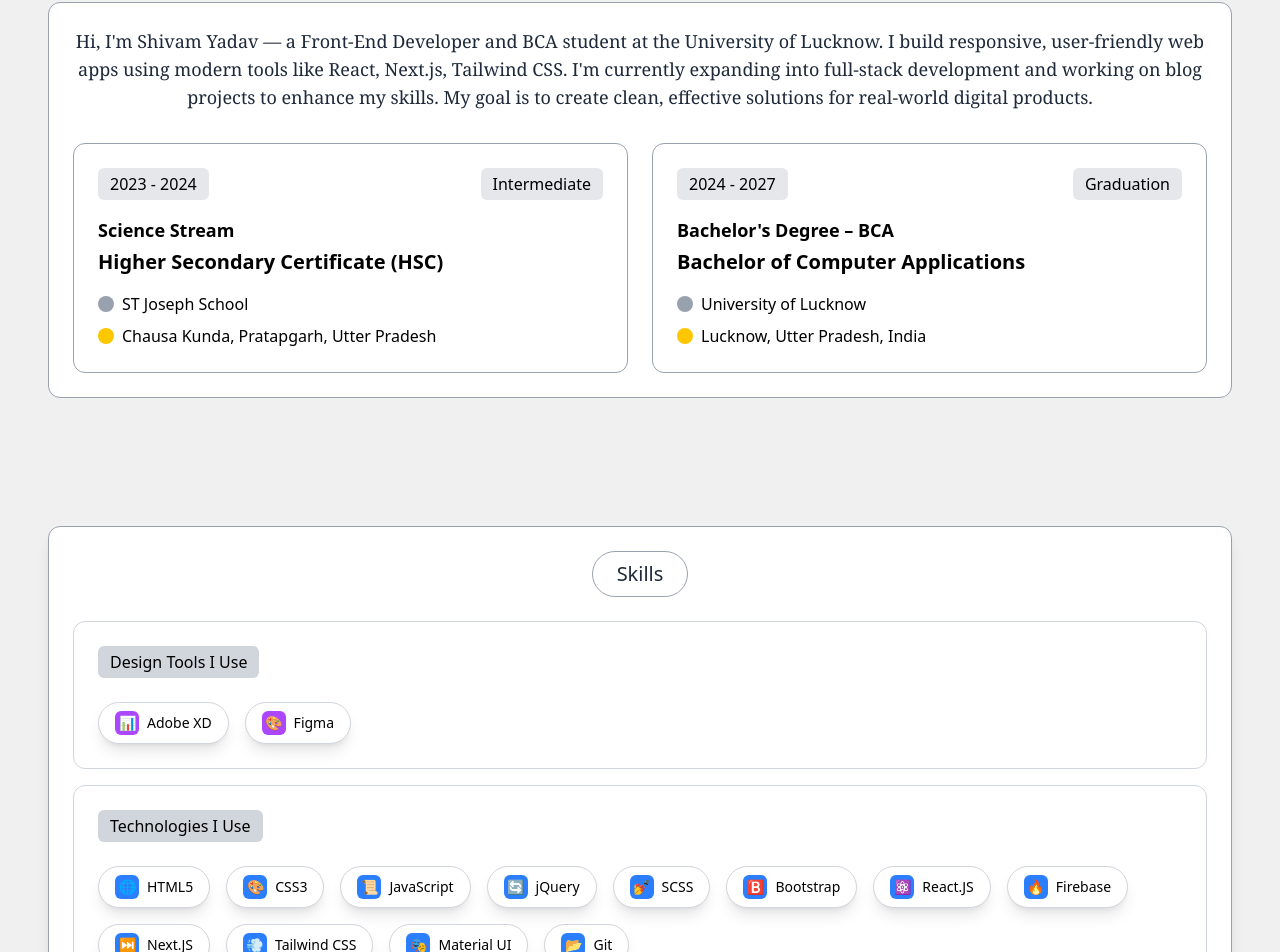
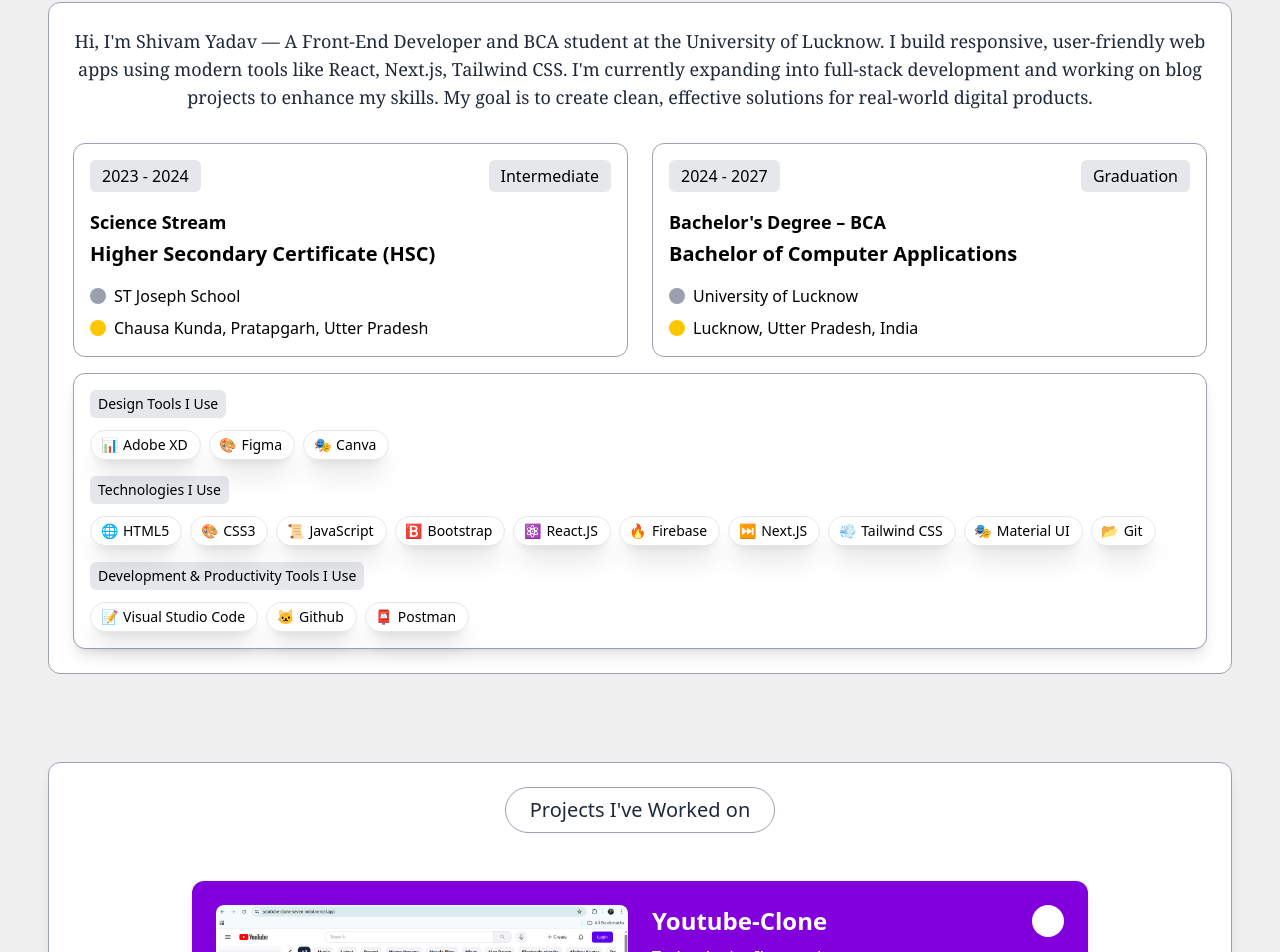
Before and after one commit to iCoder5744/portfolio, a Next.js app: page / in a window 1280 px wide. Shown: the part 958-1910 px from the top of the page. Built offline with nearby package versions, Linux system fonts and the light colour scheme.

Commit message:
edit skill section,

```diff
--- a/src/app/globals.css
+++ b/src/app/globals.css
@@ -21,7 +21,7 @@
 
 @layer components {
   .skill-pill {
-    @apply px-4 py-2 rounded-full flex items-center justify-center gap-2 font-medium text-sm;
+    @apply px-3 py-1 rounded-full flex items-center justify-center gap-2 font-medium text-sm;
   }
 
   .project-card {
--- a/src/app/page.js
+++ b/src/app/page.js
@@ -1,7 +1,7 @@
-import Navbar from '../components/Navbar';
+
 import Hero from '../components/Hero';
 import About from '../components/About';
-import Skills from '../components/Skills';
+
 import Projects from '../components/Projects';
 import Contact from '../components/Contact';
 
@@ -11,7 +11,7 @@
 
       <Hero />
       <About />
-      <Skills />
+
       <Projects />
       <Contact />
     </main>
--- a/src/components/About.js
+++ b/src/components/About.js
@@ -1,16 +1,26 @@
 'use client';
+
+import Skills from '../components/Skills';
+
 export default function About() {
+
+
+
   return (
     <section id="about" className="py-16 px-6 md:px-12">
       <h2 className="text-2xl mb-12 text-center px-6 py-2 w-fit rounded-full mx-auto bg-yellow-400 text-gray-800">About Me</h2>
 
       {/* =============== Education ================ */}
       <div className="mt-12 p-6 rounded-xl border border-gray-400 bg-white">
-      <p className="text-lg mb-8 text-center text-gray-800 dark:textwhite font-serif">
-        Hi, I'm Shivam Yadav — a Front-End Developer and BCA student at the University of Lucknow. I build responsive, user-friendly web apps using modern tools like React, Next.js, Tailwind CSS. I'm currently expanding into full-stack development and working on blog projects to enhance my skills. My goal is to create clean, effective solutions for real-world digital products.
-      </p>
+
+        {/* Discription */}
+        <p className="text-lg mb-8 text-center text-gray-800 dark:textwhite font-serif">
+          Hi, I'm Shivam Yadav — A Front-End Developer and BCA student at the University of Lucknow. I build responsive, user-friendly web apps using modern tools like React, Next.js, Tailwind CSS. I'm currently expanding into full-stack development and working on blog projects to enhance my skills. My goal is to create clean, effective solutions for real-world digital products.
+        </p>
+
+        {/* Education */}
         <div className="grid md:grid-cols-2 gap-6">
-          <div className="bg-white dark:bg-gray-900 rounded-xl p-6 border border-gray-400 dark:border-gray-700">
+          <div className="bg-white rounded-xl p-4 border border-gray-400">
             <div className="flex justify-between items-center mb-4">
               <div className="px-3 py-1 bg-gray-200 text-black dark:bg-gray-800 dark:text-white rounded-md">
                 2023 - 2024
@@ -31,7 +41,7 @@
             </div>
           </div>
 
-          <div className="bg-white dark:bg-gray-900 rounded-xl p-6 border border-gray-400 dark:border-gray-700">
+          <div className="bg-white rounded-xl p-4 border border-gray-400 ">
             <div className="flex justify-between items-center mb-4 text-black">
               <div className="px-3 py-1 bg-gray-200 dark:bg-gray-800 rounded-md">
                 2024 - 2027
@@ -52,7 +62,15 @@
             </div>
           </div>
         </div>
+
+        {/* Skill */}
+
+        <Skills />
+
+
+
       </div>
+
     </section>
   );
 }
--- a/src/components/Hero.js
+++ b/src/components/Hero.js
@@ -6,7 +6,7 @@
 
 export default function Hero() {
   return (
-    <section className='border h-screen  '>
+    <section className=' h-screen  '>
       <Navbar />
       <div className=" flex flex-col items-center text-center">
         <motion.div
--- a/src/components/Projects.js
+++ b/src/components/Projects.js
@@ -21,20 +21,11 @@
       color: 'bg-pink-700',
       url: 'https://netflix-clone-beryl-ten-10.vercel.app/'
     },
-    // {
-    //   id: 3,
-    //   name: 'Epiko Market',
-    //   description: 'An e-commerce marketplace platform',
-    //   type: ['Website'],
-    //   technologies: ['Bootstrap', 'Tailwind CSS', 'SCSS', 'React', 'Redux', 'jQuery'],
-    //   image: '/market-app.png',
-    //   color: 'bg-orange-400',
-    //   url: '#'
-    // }
+
   ];
 
   return (
-    <section id="projects" className="project-card  p-6 my-12 mx-6 md:mx-12 border border-gray-400 bg-white shadow-lg ">
+    <section id="projects" className="project-card  p-6 my-6 mx-6 md:mx-12 border border-gray-400 bg-white shadow-lg ">
       <h2 className="text-xl mb-12 text-center px-6 py-2 w-fit rounded-full mx-auto bg-white text-gray-800 border border-gray-400">Projects I&apos;ve Worked on</h2>
 
       <div className="space-y-8 max-w-4xl mx-auto">
--- a/src/components/Skills.js
+++ b/src/components/Skills.js
@@ -1,16 +1,18 @@
 'use client';
-export default function Skills() {
+
+export default function skills() {
+
+    // skill section
     const designTools = [
         { name: 'Adobe XD', icon: '📊' },
         { name: 'Figma', icon: '🎨' },
+        { name: 'Canva', icon: '🎭' },
     ];
 
     const technologies = [
         { name: 'HTML5', icon: '🌐' },
         { name: 'CSS3', icon: '🎨' },
         { name: 'JavaScript', icon: '📜' },
-    { name: 'jQuery', icon: '🔄' },
-    { name: 'SCSS', icon: '💅' },
         { name: 'Bootstrap', icon: '🅱️' },
         { name: 'React.JS', icon: '⚛️' },
         { name: 'Firebase', icon: '🔥' },
@@ -26,46 +28,50 @@
         { name: 'Postman', icon: '📮' },
     ];
 
+
+
     return (
-    <section id="skills" className=" py-16 px-6 md:px-12">
-      <div className=" max-w-7xl mx-auto rounded-xl p-6 border border-gray-400 bg-white shadow-lg dark:border-gray-700 dark:bg-white">
-        <h2 className="text-xl mb-6 text-center px-6 py-2 w-fit rounded-full border border-gray-400 mx-auto bg-white  text-gray-800">Skills</h2>
-        <div className="mb-4 rounded-xl p-6 border border-gray-300 dark:border-gray-700">
-          <h3 className="text-md text-bold mb-6 px-3 py-1 text-black bg-gray-300 dark:bg-gray-800 rounded-md w-fit">Design Tools I Use</h3>
-          <div className="flex flex-wrap gap-4">
+        <section id="skills" className="">
+
+            {/* Skill */}
+            <div className=" mt-4 max-w-7xl mx-auto rounded-xl p-4 border border-gray-400 bg-white shadow-lg ">
+
+                <div className="mb-4 ">
+                    <h3 className="text-sm text-bold mb-3 px-2 py-1 text-black bg-gray-200  rounded-md w-fit">Design Tools I Use</h3>
+                    <div className="flex flex-wrap gap-2">
                         {designTools.map((tool, index) => (
-              <div key={index} className="skill-pill border border-gray-300 shadow-lg bg-white text-black dark:bg-gray-800 dark:text-white  ">
-                <span className="w-6 h-6 flex items-center justify-center bg-purple-500 rounded-md">{tool.icon}</span>
+                            <div key={index} className="skill-pill   shadow-xl border border-gray-200 bg-white text-black ">
+                                <span className="w-3 h-2 flex items-center justify-center rounded-md">{tool.icon}</span>
                                 {tool.name}
                             </div>
                         ))}
                     </div>
                 </div>
-
-        <div className="mb-4 rounded-xl p-6 border border-gray-300 dark:border-gray-700">
-          <h3 className="text-md text-bold mb-6 px-3 py-1 text-black bg-gray-300 dark:bg-gray-800 rounded-md w-fit">Technologies I Use</h3>
-          <div className="flex flex-wrap gap-4">
+                <div className="mb-4 ">
+                    <h3 className="text-sm text-bold mb-3 px-2 py-1 text-black bg-gray-200  rounded-md w-fit">Technologies I Use</h3>
+                    <div className="flex flex-wrap gap-2">
                         {technologies.map((tech, index) => (
-              <div key={index} className="skill-pill border border-gray-300 shadow-lg bg-white text-black dark:bg-gray-800 dark:text-white">
-                <span className="w-6 h-6 flex items-center justify-center bg-blue-500 rounded-md">{tech.icon}</span>
+                            <div key={index} className="skill-pill  shadow-xl border border-gray-200 bg-white text-black ">
+                                <span className="w-3 h-2 flex items-center justify-center rounded-md">{tech.icon}</span>
                                 {tech.name}
                             </div>
                         ))}
                     </div>
                 </div>
 
-        <div className="rounded-xl p-6 border border-gray-300 dark:border-gray-700">
-          <h3 className="text-md text-bold mb-6 px-3 py-1 text-black bg-gray-300 dark:bg-gray-800 rounded-md w-fit">Development & Productivity Tools I Use</h3>
-          <div className="flex flex-wrap gap-4">
+                <div className="">
+                    <h3 className="text-sm text-bold mb-3 px-2 py-1 text-black bg-gray-200  rounded-md w-fit">Development & Productivity Tools I Use</h3>
+                    <div className="flex flex-wrap gap-2">
                         {devTools.map((tool, index) => (
-              <div key={index} className="skill-pill border border-gray-300 shadow-lg bg-white text-black dark:bg-gray-800 dark:text-white">
-                <span className="w-6 h-6 flex items-center justify-center bg-green-500 rounded-md">{tool.icon}</span>
+                            <div key={index} className="skill-pill  shadow-xl border border-gray-200 bg-white text-black">
+                                <span className="w-3 h-2 flex items-center justify-center rounded-md">{tool.icon}</span>
                                 {tool.name}
                             </div>
                         ))}
                     </div>
                 </div>
             </div>
+
         </section>
     );
 }
```
Lines whose indentation alone changed are shown as unchanged.
